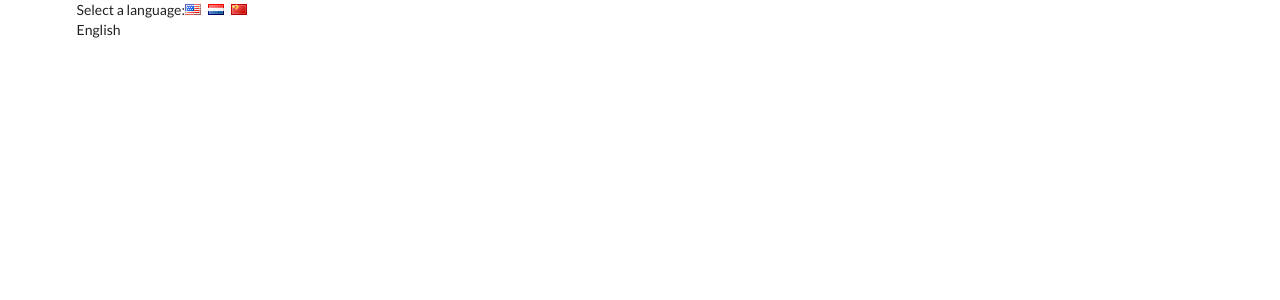
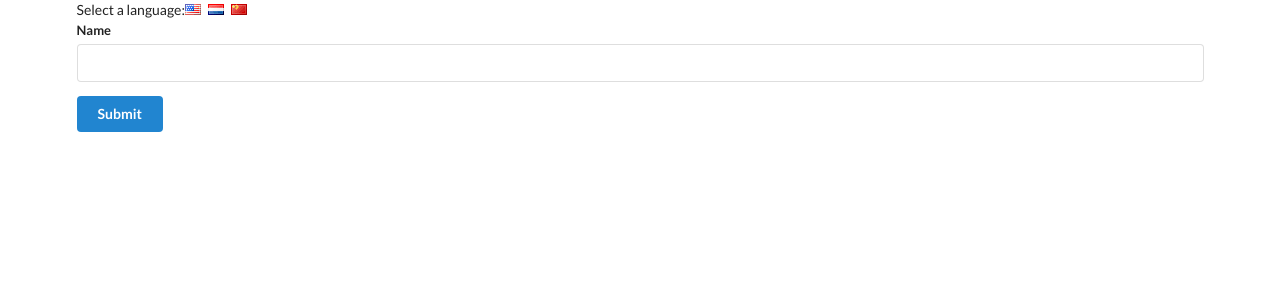
Before and after one commit to themarcusaurelius/translator, a React (Create React App) app: page / in a window 1280 px wide. Shown: the top 300 px of the page. Built offline with nearby package versions, Linux system fonts and the light colour scheme.

Commit message:
creating components

```diff
--- a/src/components/App.js
+++ b/src/components/App.js
@@ -1,4 +1,5 @@
 import React, { Component } from 'react';
+import UserCreate from './UserCreate';
 
 class App extends Component {
   state = { language: 'English'}
@@ -25,7 +26,7 @@
             onClick={() => this.onLanguageChange('Chinese')}
           />
         </div>
-        {this.state.language}
+        <UserCreate />
       </div>
     );
   }
--- /dev/null
+++ b/src/components/Button.js
@@ -0,0 +1,13 @@
+import React from 'react';
+
+class Button extends React.Component {
+    render() {
+        return (
+            <button className="ui button primary">
+                Submit
+            </button>
+        );
+    }
+};
+
+export default Button;
--- /dev/null
+++ b/src/components/Field.js
@@ -0,0 +1,14 @@
+import React, { Component } from 'react';
+
+class Field extends Component {
+    render() {
+        return (
+            <div className="ui field">
+                <label>Name</label>
+                <input />
+            </div>
+        );
+    }
+}
+
+export default Field;
--- /dev/null
+++ b/src/components/UserCreate.js
@@ -0,0 +1,14 @@
+import React from 'react';
+import Field from './Field';
+import Button from './Button';
+
+const UserCreate = () => {
+    return (
+        <div className="ui form">
+            <Field />
+            <Button />
+        </div>
+    );
+};
+
+export default UserCreate;
```
